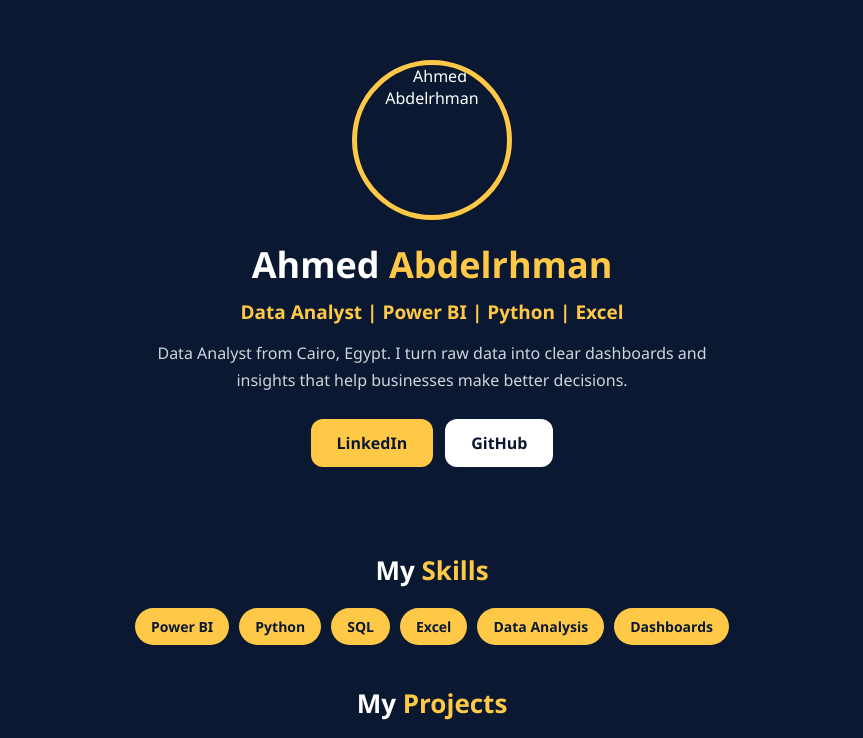
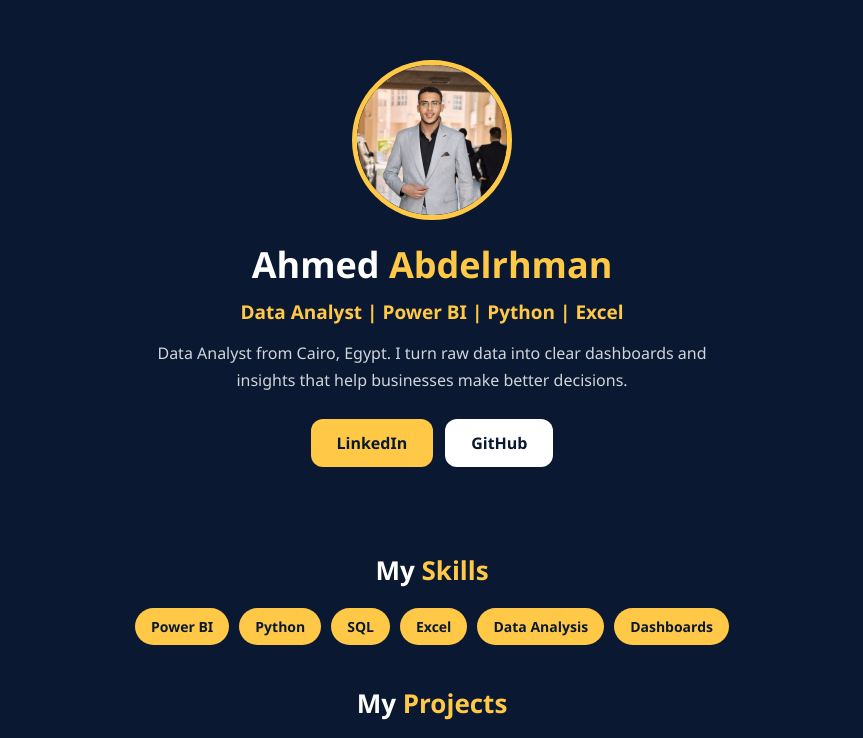
Before and after one commit to AhmeedAbdelrhman/AhmedAbdelrahman.github.io, a plain HTML site: page index.html in a window 1280 px wide. Shown: the top 738 px of the page, without its empty margins (208-1071 px from the left). Drawn offline with Linux system fonts and the light colour scheme.

Commit message:
Update index.html

```diff
--- a/index.html
+++ b/index.html
@@ -33,7 +33,7 @@ h1 span { color: #FFC947; }
 <body>
 <div class="container">
 <div class="header">
-<img class="profile-img" src="profile.jpg" alt="Ahmed Abdelrhman">
+<img class="profile-img" src="profile.jpeg" alt="Ahmed Abdelrhman">
 <h1>Ahmed <span>Abdelrhman</span></h1>
 <div class="role">Data Analyst | Power BI | Python | Excel</div>
 <p class="bio">Data Analyst from Cairo, Egypt. I turn raw data into clear dashboards and insights that help businesses make better decisions.</p>
```
